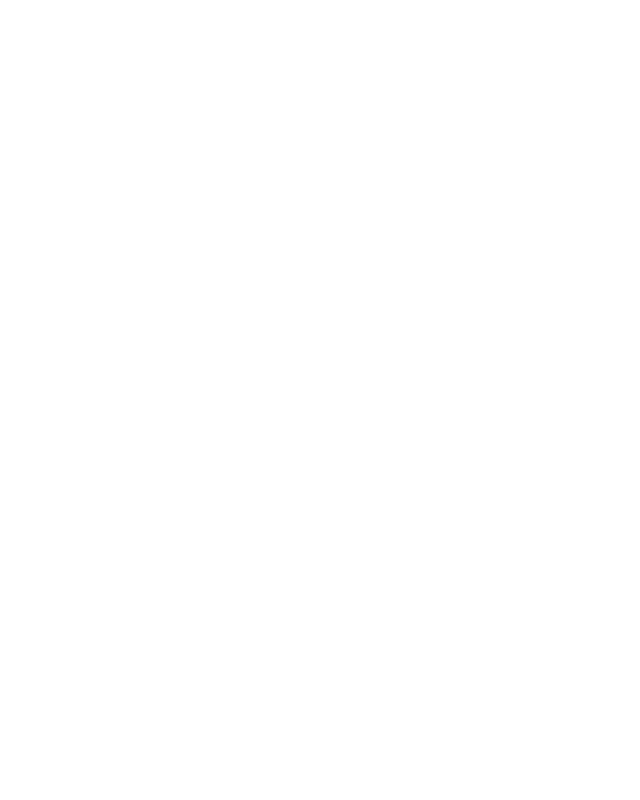
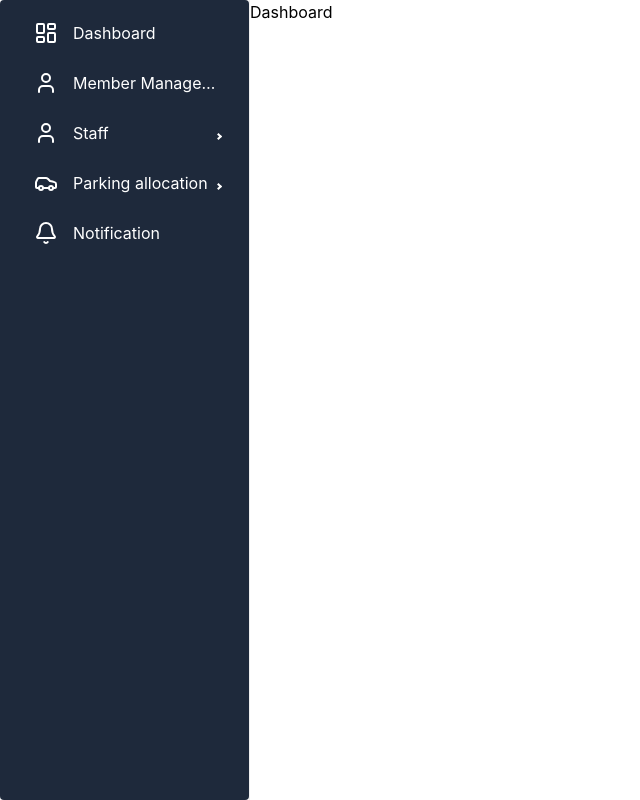
Before and after one commit to Ayushparmar1705/Society_system, a React (Create React App) app: page /dashboard in a window 1280 px wide. Before the commit this address had no page. Shown: the whole page, without its empty margins (0-640 px from the left). Built offline with nearby package versions, Linux system fonts and the light colour scheme.

Commit message:
complete the chairman can approve member

```diff
--- a/package.json
+++ b/package.json
@@ -13,6 +13,7 @@
     "react-dom": "^19.1.1",
     "react-icons": "^5.5.0",
     "react-otp-input": "^3.1.1",
+    "react-pro-sidebar": "^1.1.0",
     "react-router-dom": "^7.9.1",
     "react-scripts": "^5.0.1",
     "react-select": "^5.10.2",
--- /dev/null
+++ b/src/Api/RolebasedAuth/MemberManagement.js
@@ -0,0 +1,14 @@
+import ApiEndpoint from "../../Apiroutes/RolebasedAuth/AuthApi";
+
+export const Membermanagement = {
+    allMembers: async () => {
+        const data = await fetch(ApiEndpoint.MemberManagement);
+        const result = await data.json();
+        return result.message
+    },
+    approveMembers: async () => {
+        const data = await fetch(ApiEndpoint.Approve)
+        const result = await data.json();
+        return result;
+    }
+}
--- /dev/null
+++ b/src/Apiroutes/RolebasedAuth/AuthApi.js
@@ -0,0 +1,8 @@
+
+const BASE_URL = "http://localhost:5000"
+const ApiEndpoint = {
+    MemberManagement: `${BASE_URL}/auth/member`,
+    Approve : `${BASE_URL}/auth/approve`,
+
+}
+export default ApiEndpoint
--- /dev/null
+++ b/src/Component/Usercomponent/Loginchairmanheader.js
@@ -0,0 +1,95 @@
+import { Bell, Car, LayoutDashboard, Shield, User } from 'lucide-react'
+import React from 'react'
+import { Menu, MenuItem, Sidebar, SubMenu } from 'react-pro-sidebar'
+import { Link } from 'react-router-dom'
+
+export default function Loginchairmanheader() {
+    return (
+
+            <Sidebar>
+                <div className='h-screen bg-[#1e293b] text-white p-2 rounded'>
+                    <Menu menuItemStyles={{
+                        button: {
+                            '&:hover': {
+                                backgroundColor: "#fffff",
+                                color: "black",
+
+                            }
+                        }
+                    }}>
+                        <MenuItem  style={{ borderRadius: 10 }} icon={<LayoutDashboard></LayoutDashboard>}><Link to='/dashboard'>Dashboard</Link></MenuItem>
+
+                    </Menu>
+                    <Menu menuItemStyles={{
+                        button: {
+                            '&:hover': {
+                                backgroundColor: "#fffff",
+                                color: "black",
+
+
+                            }
+                        }
+                    }}>
+                        <MenuItem style={{ borderRadius: 10 }} icon={<User></User>}><Link to='/member-management'>Member Management</Link></MenuItem>
+
+                    </Menu>
+                    <Menu menuItemStyles={{
+                        button: {
+                            '&:hover': {
+                                backgroundColor: "#fffff",
+                                color: "black",
+
+                            }
+                        }
+                    }}>
+                        <Menu menuItemStyles={{
+                            button: {
+                                '&:hover': {
+                                    backgroundColor: "#fffff",
+                                    color: "black",
+
+                                }
+                            }
+                        }}>
+                            <SubMenu style={{ borderRadius: 10 }} label="Staff" icon={<User></User>}>
+
+                                <MenuItem style={{ color: "white", backgroundColor: '#1e293b' }}>Add staff</MenuItem>
+                                <MenuItem style={{ color: "white", backgroundColor: "#1e293b" }}>Manage staff</MenuItem>
+                            </SubMenu>
+
+                        </Menu>
+
+                    </Menu>
+                    <Menu menuItemStyles={{
+                        button: {
+                            '&:hover': {
+                                backgroundColor: "#fffff",
+                                color: "black",
+
+                            }
+                        }
+                    }}>
+                        <SubMenu label="Parking allocation" style={{ borderRadius: 10 }} icon={<Car></Car>}>
+
+                            <MenuItem style={{ color: "white", backgroundColor: '#1e293b' }}>Add Parking</MenuItem>
+                            <MenuItem style={{ color: "white", backgroundColor: "#1e293b" }}>Allocate Parking</MenuItem>
+                        </SubMenu>
+
+                    </Menu>
+                    <Menu menuItemStyles={{
+                        button: {
+                            '&:hover': {
+                                backgroundColor: "#fffff",
+                                color: "black",
+                                borderRadius: 10,
+                            }
+                        }
+                    }}>
+                        <MenuItem style={{ borderRadius: 10 }} icon={<Bell></Bell>}>Notification</MenuItem>
+
+                    </Menu>
+                </div>
+            </Sidebar>
+
+    )
+}
--- /dev/null
+++ b/src/Hooks/RoleBasedAuthhook/MemberHook.js
@@ -0,0 +1,43 @@
+import React, { useEffect, useState } from 'react'
+import MemberManagement from '../../Pages/Auth/chairman/MemberManagement';
+import { Membermanagement } from '../../Api/RolebasedAuth/MemberManagement';
+import { toast } from 'react-toastify';
+
+export default function MemberHook() {
+    const [member, setMember] = useState([]);
+    const [loading, setLoading] = useState(true);
+    const fetchMember = async () => {
+        try {
+            setLoading(true)
+            const result = await Membermanagement.allMembers();
+            setMember(result);
+        } catch (err) {
+            console.log(err);
+
+            setLoading(false);
+        }
+        finally {
+            setLoading(false);
+        }
+    }
+    const MemberRequest = async () => {
+        try {
+            const result = await Membermanagement.approveMembers();
+
+            if (result.code === 200) {
+                toast.success(result.message);
+            }
+            else {
+                toast.success(result.message);
+            }
+        } catch (err) {
+            console.log(err);
+        }
+    }
+
+    useEffect(() => {
+        console.log(member);
+        fetchMember();
+    }, [])
+    return <MemberManagement MemberRequest={MemberRequest} member={member} loading={loading}></MemberManagement>
+}
--- a/src/Hooks/UserHooks/OtpVerification.js
+++ b/src/Hooks/UserHooks/OtpVerification.js
@@ -1,14 +1,14 @@
 import React from 'react'
 import OtpVerificationpage from '../../Pages/Users/OtpVerificationpage'
 import { useState } from 'react'
-import { useLocation, useParams } from 'react-router-dom';
+import { useLocation, useNavigate, useParams } from 'react-router-dom';
 import { ManageLogin } from '../../Api/User/ManageLogin';
 import {toast} from "react-toastify"
 export default function OtpVerification() {
     const location = useLocation();
+    const navigate = useNavigate();
     const email = location.state?.email
     const [otp, setOtp] = useState("");
-    console.log(otp);
     const handleVerifyotp = async()=>{
         const result = await ManageLogin.verifyOTP(email,otp)
         console.log(result);
@@ -16,6 +16,14 @@ export default function OtpVerification() {
         {
 
             toast.success(result.message);
+            if(result.role === 'chairman')
+            {
+                navigate("/dashboard")
+            }
+            else
+            {
+                toast.success("Not page found...")
+            }
         }
         else
         {
--- /dev/null
+++ b/src/Pages/Auth/chairman/Dashboard.js
@@ -0,0 +1,11 @@
+import React from 'react'
+import Loginchairmanheader from '../../../Component/Usercomponent/Loginchairmanheader'
+
+export default function Dashboard() {
+  return (
+    <div className='flex'>
+      <Loginchairmanheader></Loginchairmanheader>
+      <div>Dashboard</div>
+    </div>
+  )
+}
--- /dev/null
+++ b/src/Pages/Auth/chairman/MemberManagement.js
@@ -0,0 +1,43 @@
+import React from 'react';
+import Loginchairmanheader from '../../../Component/Usercomponent/Loginchairmanheader';
+
+export default function MemberManagement({ member, loading, MemberRequest }) {
+    return (
+        <div className='flex flex-1 items-start bg-gray-700 '>
+            <Loginchairmanheader />
+
+            {loading ? (
+                <img className='m-[auto]' src='/Assets/loading.gif'></img>
+            ) : (
+                <div className='w-full font-bold font-2xl'>
+                    <p className='text-white text-center text-2xl m-[auto]'>Member Management</p>
+                    <div className='flex  gap-4 p-5 flex-wrap justify-between text-white font-semibold'>
+                        {member.map((data, index) => (
+                            <div key={index} className='p-5 rounded bg-gray-500 shadow w-[300px]'>
+                                <p className='mt-1 p-1  w-[250px]'>Name : {data.username}</p>
+                                <p className='mt-1 p-1  w-[250px]'>Email : {data.email}</p>
+                                <p className='mt-1 p-1  w-[250px]'>Phone : {data.phone}</p>
+                                <p className='mt-1 p-1  w-[250px]'>flat_code : {data.flat_code}</p>
+                                <p className='mt-1 p-1  w-[250px]'>floor_number : {data.floor_number}</p>
+                                <p className='mt-1 p-1  w-[250px]'>role : {data.role}</p>
+                                <div className='flex flex-col gap-2 mt-4'>
+                                    {data.user_status === false ? (
+                                        <button onClick={MemberRequest} className='p-2 bg-blue-500 text-white rounded w-full'>
+                                            Approve
+                                        </button>
+
+                                    ) : (
+                                        <>
+                                            <p className='text-green-500'>Approved</p>
+
+                                        </>
+                                    )}
+                                </div>
+                            </div>
+                        ))}
+                    </div>
+                </div>
+            )}
+        </div>
+    );
+}
--- a/src/routes/Userroutes/Usersroutes.js
+++ b/src/routes/Userroutes/Usersroutes.js
@@ -5,7 +5,8 @@ import Home from '../../Pages/Users/Home'
 import SignupHook from '../../Hooks/UserHooks/SignupHook'
 import LoginHook from '../../Hooks/UserHooks/LoginHook'
 import OtpVerification from '../../Hooks/UserHooks/OtpVerification'
-
+import Dashboard from '../../Pages/Auth/chairman/Dashboard'
+import MemberHook from "../../Hooks/RoleBasedAuthhook/MemberHook"
 
 
 export default function Usersroutes() {
@@ -16,6 +17,9 @@ export default function Usersroutes() {
       <Route path='/login' element={<LoginHook></LoginHook>}></Route>
       <Route path='/signup' element={<SignupHook></SignupHook>}></Route>
       <Route path='/otpverification' element={<OtpVerification></OtpVerification>}></Route>
+      <Route path='/dashboard' element={<Dashboard></Dashboard>}></Route>
+      <Route path='/member-management' element={<MemberHook></MemberHook>}></Route>
+
     </Routes>
   )
 }
```
Also changed, not shown: src/Component/Usercomponent/LoginUserheader.js (added, +7 -0 lines), 1 other file (tests, documents, lock files or other folders).
